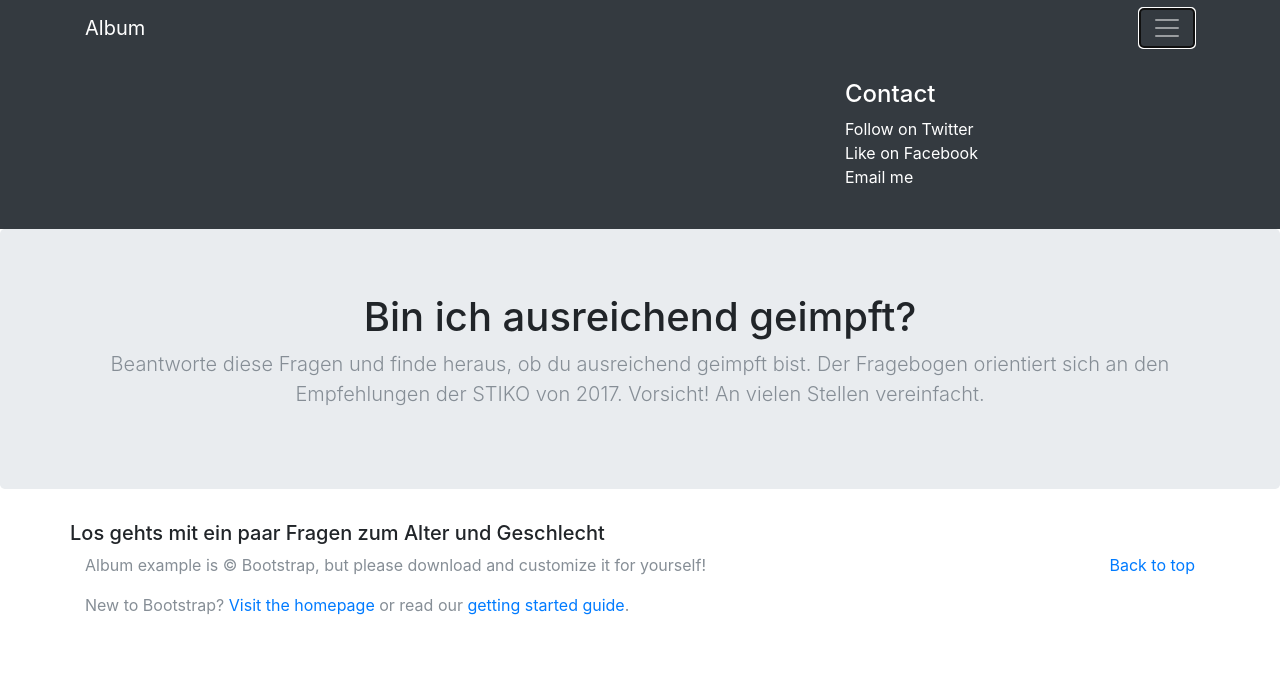
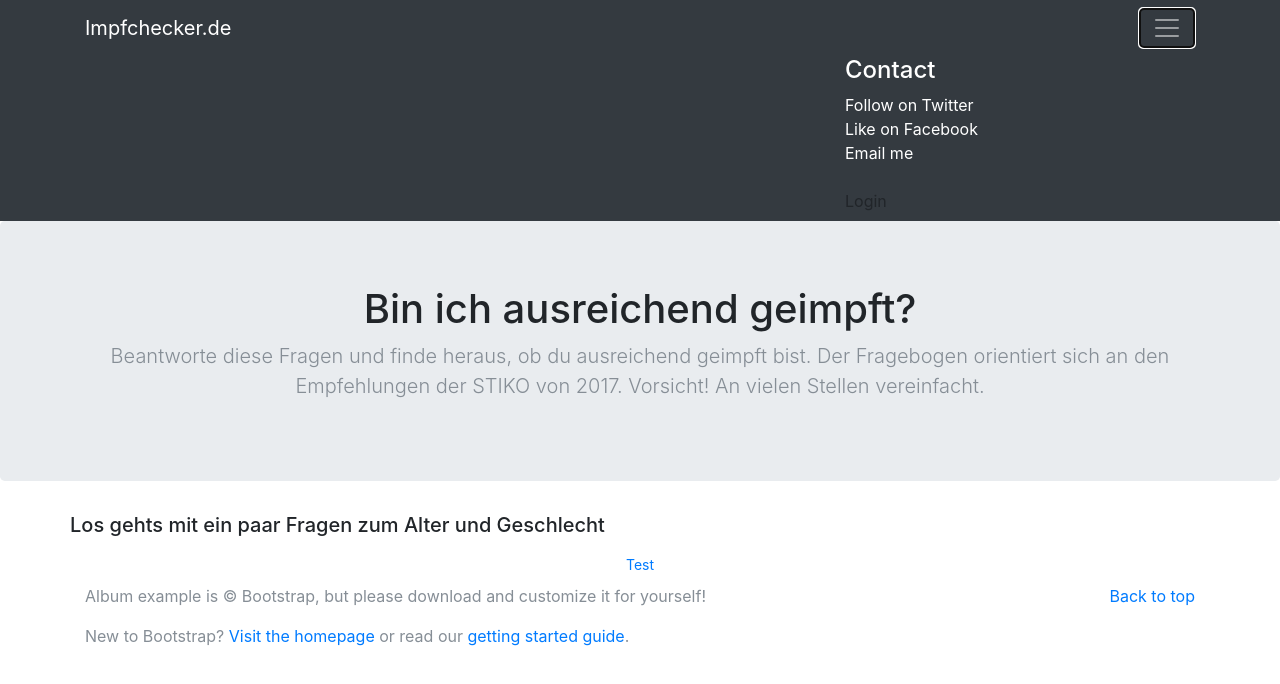
Before and after one commit to jakobschumacher/impfcheck, a website: page index.html in a window 1280 px wide. Both pictures are taken after a click on the button "Toggle navigation". Drawn offline with nearby package versions, Linux system fonts and the light colour scheme.

Commit message:
Modal included

```diff
--- a/index.html
+++ b/index.html
@@ -13,7 +13,7 @@
 <body>
       <div class="navbar navbar-dark bg-dark">
         <div class="container d-flex justify-content-between">
-          <a href="#" class="navbar-brand">Album</a>
+          <a href="#" class="navbar-brand">Impfchecker.de</a>
           <button class="navbar-toggler" type="button" data-toggle="collapse" data-target="#navbarHeader" aria-controls="navbarHeader" aria-expanded="false" aria-label="Toggle navigation">
             <span class="navbar-toggler-icon"></span>
           </button>
@@ -22,22 +22,41 @@
       <div class="collapse bg-dark" id="navbarHeader">
         <div class="container">
           <div class="row">
-            <div class="col-sm-8 py-4">
-              <h4 class="text-white"></h4>
-              <p class="text-muted"></p>
-            </div>
-            <div class="col-sm-4 py-4">
+            <div class="col-sm-8">
+              </div>
+            <div class="col-sm-4">
               <h4 class="text-white">Contact</h4>
-              <ul class="list-unstyled">
+              <ul class="list-unstyled mr-auto">
                 <li><a href="#" class="text-white">Follow on Twitter</a></li>
                 <li><a href="#" class="text-white">Like on Facebook</a></li>
                 <li><a href="#" class="text-white">Email me</a></li>
               </ul>
+              <span class="navbar-text">
+                <a data-toggle="modal" data-target="#loginModal">
+                  <span class="fa fa-sign-in"></span> Login
+                </a>
+              </span>
             </div>
           </div>
         </div>
       </div>
 
+<div id="loginModal" class="modal fade" role="dialog">
+  <div class="modal-dialog" role="content">
+    <div class="modal-content">
+      <div class="modal-header">
+        <h4 class="modal-title">Login</h4>
+        <button type="button" class="close" data-dismiss="modal">&times;</button>
+      </div>
+      <div class="modal-body">
+
+      </div>
+      <div class="modal-footer">
+
+      </div>
+    </div>
+  </div>
+</div>
 
       <section class="jumbotron text-center">
         <div class="container">
@@ -50,6 +69,7 @@
       <div class="container">
         <div class="row">
           <h5>Los gehts mit ein paar Fragen zum Alter und Geschlecht</h5>
+          <a role="button" class="btn btn-block btn-sm nav-link btn-warnung" data-toggle="tooltip" data-html="true" title="or coll us at <strong>234987234</strong>" data-placement="bottom" href="#">Test</a>
         </div>
       </div>
 
@@ -71,6 +91,12 @@
       <script src="https://cdnjs.cloudflare.com/ajax/libs/popper.js/1.12.3/umd/popper.min.js" integrity="sha384-vFJXuSJphROIrBnz7yo7oB41mKfc8JzQZiCq4NCceLEaO4IHwicKwpJf9c9IpFgh" crossorigin="anonymous"></script>
       <script src="https://maxcdn.bootstrapcdn.com/bootstrap/4.0.0-beta.2/js/bootstrap.min.js" integrity="sha384-alpBpkh1PFOepccYVYDB4do5UnbKysX5WZXm3XxPqe5iKTfUKjNkCk9SaVuEZflJ" crossorigin="anonymous"></script>
 
+
+<script>
+$(document).ready(function(){
+  $('[data-toggle="tooltip"]').tooltip();
+})
+</script>
 </body>
 
 </html>
```
Also changed, not shown: test.html (+1 -1 lines).
